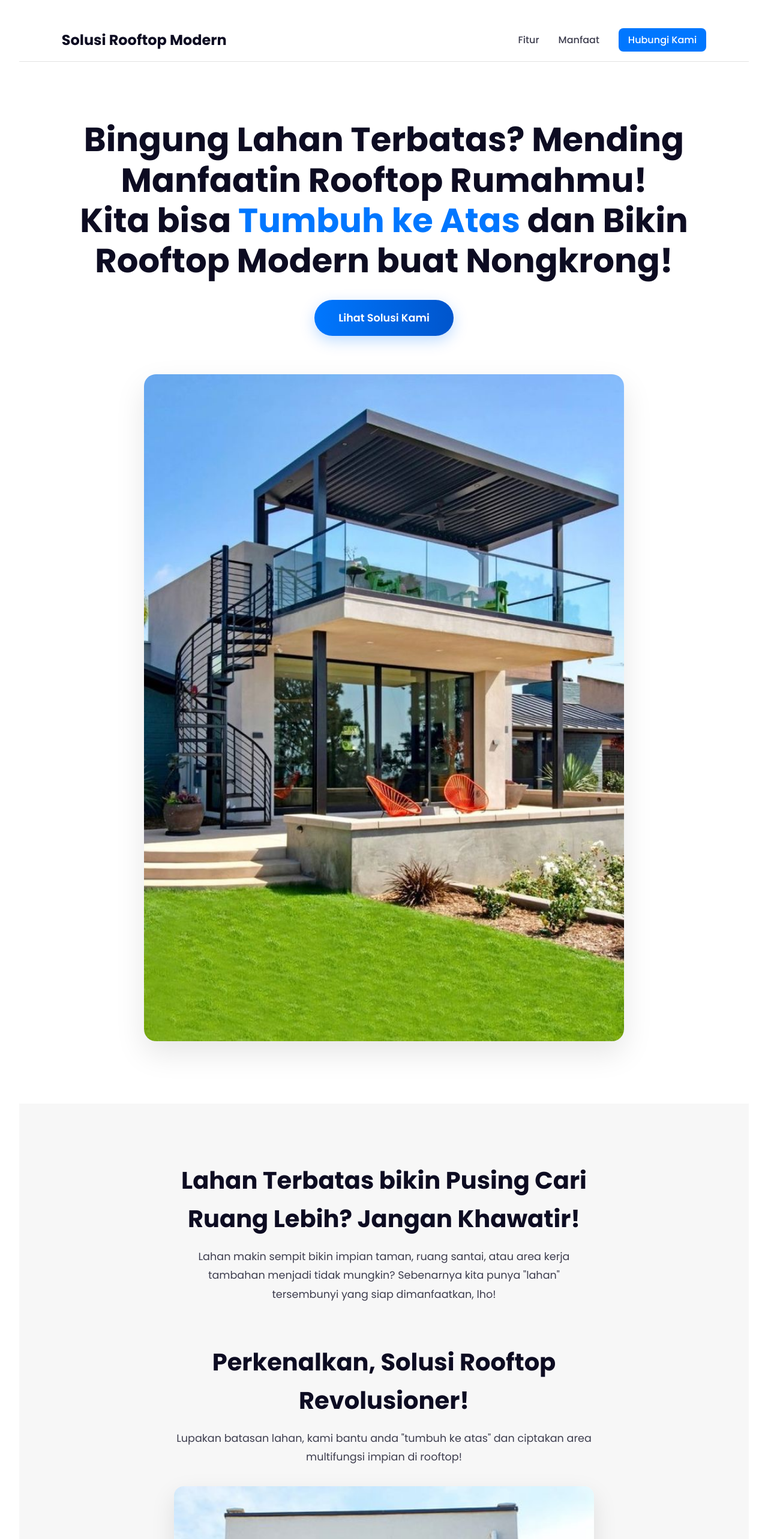
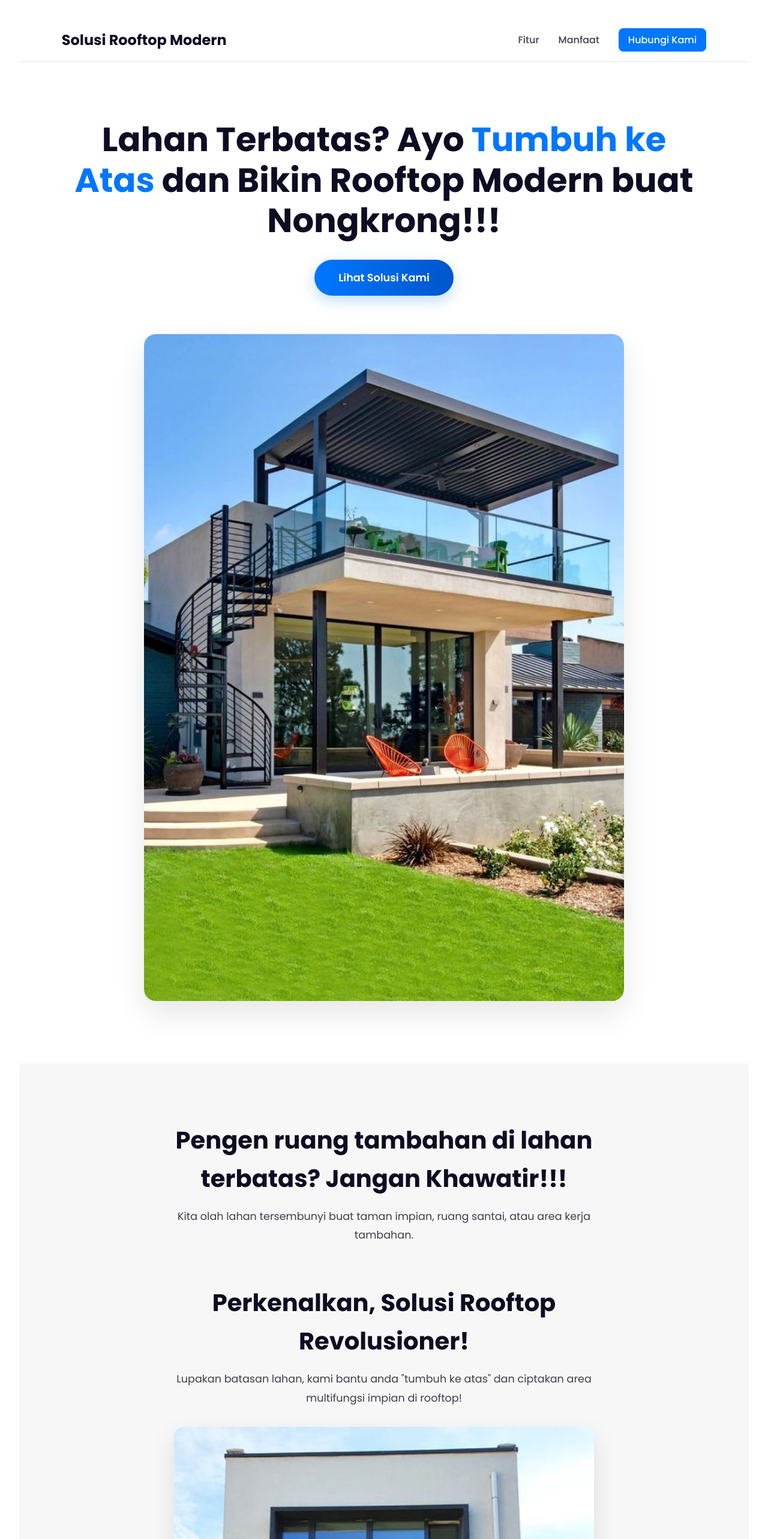
Before and after one commit to Mhktzz/solusi-rooftop-modern, a React (Vite) app: page / in a window 1280 px wide. Shown: the top 2566 px of the page at 60% size. Built offline with nearby package versions, Linux system fonts and the light colour scheme.

Commit message:
🧾 Update text and paragraph

```diff
--- a/src/components/CTA/CTA.jsx
+++ b/src/components/CTA/CTA.jsx
@@ -8,7 +8,7 @@ const CTA = () => {
         <h2>Siap Tumbuh ke atas bersama kami?</h2>
         <p>Satu langkah lagi untuk mewujudkan ruang impian Anda.</p>
         <a href="https://wa.me/628112725572" className="cta-button-large">
-          Dapatkan Konsultasi GRATIS Sekarang!
+          Konsultasi GRATIS Sekarang!
         </a>
       </div>
     </section>
--- a/src/components/Features/Features.jsx
+++ b/src/components/Features/Features.jsx
@@ -18,14 +18,8 @@ const featuresData = [
       "Tim profesional kami memastikan instalasi yang rapi, aman, dan meminimalisir gangguan.",
   },
   {
-    title: "Tahan Cuaca & Perawatan Mudah",
-    description:
-      "Dirancang untuk iklim Indonesia, tahan terhadap panas terik dan hujan deras.",
-  },
-  {
-    title: "Ramah Lingkungan",
-    description:
-      "Integrasi sistem pengumpul air hujan, panel surya, atau area penghijauan untuk gaya hidup berkelanjutan.",
+    title: "Perawatan Mudah",
+    description: "Dirancang untuk iklim tropis dan low maintenance.",
   },
 ];
 
--- a/src/components/Hero/Hero.jsx
+++ b/src/components/Hero/Hero.jsx
@@ -8,11 +8,9 @@ const Hero = () => {
       <div className="container hero-container">
         <div className="hero-content">
           <h1>
-            Bingung Lahan Terbatas? Mending Manfaatin Rooftop Rumahmu!
-            <br /> Kita bisa <span className="highlight">
-              Tumbuh ke Atas
-            </span>{" "}
-            dan Bikin Rooftop Modern buat Nongkrong!
+            Lahan Terbatas? Ayo{" "}
+            <span className="highlight">Tumbuh ke Atas</span> dan Bikin Rooftop
+            Modern buat Nongkrong!!!
           </h1>
           <a href="#cta" className="cta-button">
             Lihat Solusi Kami
--- a/src/components/Solution/Solution.jsx
+++ b/src/components/Solution/Solution.jsx
@@ -7,13 +7,10 @@ const Solution = () => {
     <section className="solution">
       <div className="container solution-container">
         <div className="problem-statement">
-          <h2>
-            Lahan Terbatas bikin Pusing Cari Ruang Lebih? Jangan Khawatir!
-          </h2>
+          <h2>Pengen ruang tambahan di lahan terbatas? Jangan Khawatir!!!</h2>
           <p>
-            Lahan makin sempit bikin impian taman, ruang santai, atau area kerja
-            tambahan menjadi tidak mungkin? Sebenarnya kita punya "lahan"
-            tersembunyi yang siap dimanfaatkan, lho!
+            Kita olah lahan tersembunyi buat taman impian, ruang santai, atau
+            area kerja tambahan.
           </p>
         </div>
 
```
